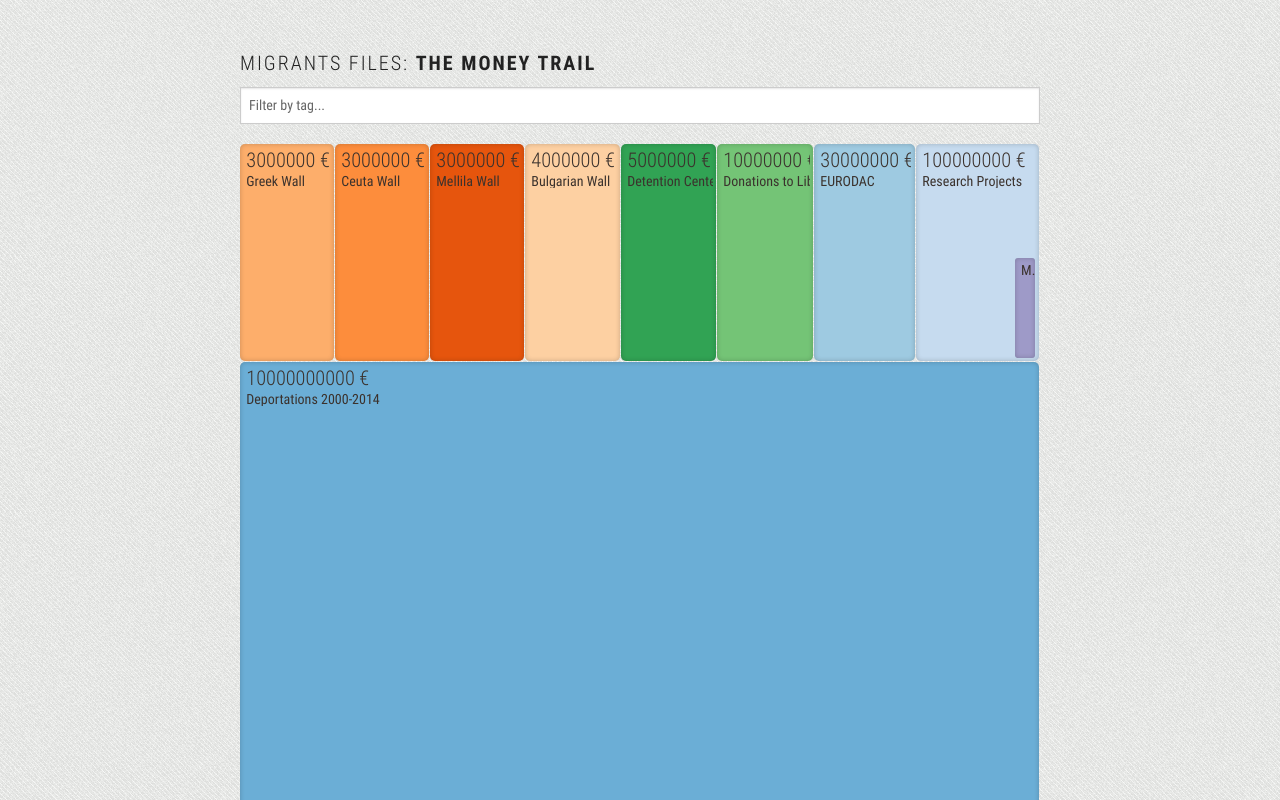
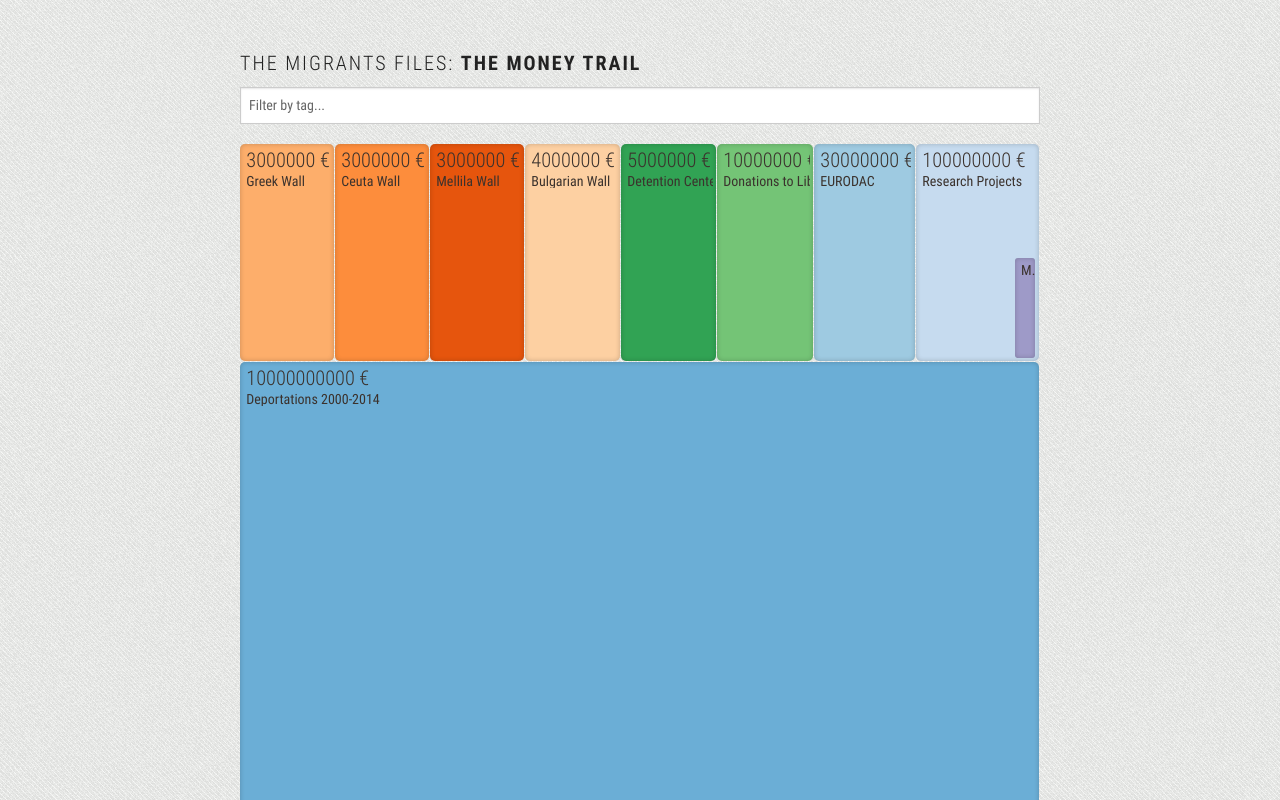
Before and after one commit to jplusplus/tmf-moneytrail, a website: page demo1/index.html in a window 1280 px wide. Shown: the top 800 px of the page. Drawn offline with Linux system fonts and the light colour scheme.

Commit message:
Updated title

```diff
--- a/demo1/index.html
+++ b/demo1/index.html
@@ -3,7 +3,7 @@
 <head lang="en">
     <meta charset="UTF-8">
     <meta name="viewport" content="width=device-width, initial-scale=1.0" />
-    <title>demo1</title>
+    <title>The Migrants Files: The Money Trail</title>
 
     <link href="media/favicon.ico" rel="shortcut icon" />
     <meta property="og:image" content="" />
@@ -27,7 +27,7 @@
     <div id="page">
         <section id="header">
             <div>
-                <h1>Migrants Files: <em>The Money Trail</em></h1>
+                <h1>The Migrants Files: <em>The Money Trail</em></h1>
             </div>
         </section>
         <section id="main">
```
